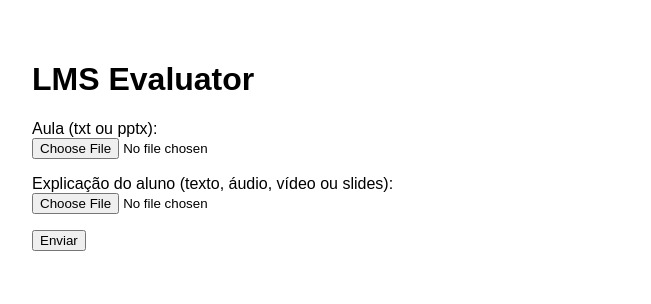
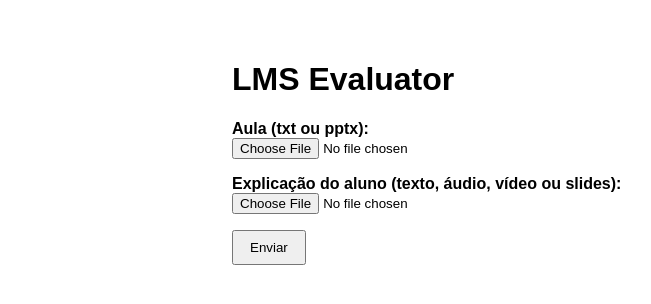
Before and after one commit to brmodolo/MVP-Wire, a React (Vite) app: page / in a window 1280 px wide. Shown: the top 304 px of the page, without its empty margins (8-659 px from the left). Built offline with nearby package versions, Linux system fonts and the light colour scheme.

Commit message:
Update App.jsx

```diff
--- a/src/App.jsx
+++ b/src/App.jsx
@@ -1,47 +1,47 @@
-import React, { useState } from 'react';
+import React, { useState } from 'react'
 
 function App() {
-  const [aula, setAula] = useState(null);
-  const [explicacao, setExplicacao] = useState(null);
-  const [resultado, setResultado] = useState(null);
+  const [aula, setAula] = useState(null)
+  const [explicacao, setExplicacao] = useState(null)
+  const [resultado, setResultado] = useState(null)
 
-  // Envia os arquivos para o backend
   const handleSubmit = async (e) => {
-    e.preventDefault();
-    const formData = new FormData();
-    formData.append('aula', aula);
-    formData.append('explicacao', explicacao);
+    e.preventDefault()
+    const formData = new FormData()
+    formData.append('aula', aula)
+    formData.append('explicacao', explicacao)
 
     try {
       const res = await fetch('https://mvp-wire-back.onrender.com/avaliar/', {
         method: 'POST',
-        body: formData,
-      });
+        body: formData
+      })
 
-      const data = await res.json();
-      setResultado(data);
-    } catch (error) {
-      console.error('Erro ao enviar os dados:', error);
-      setResultado({ avaliacao_gerada: 'Erro ao processar. Tente novamente.' });
+      if (!res.ok) {
+        throw new Error('Erro na requisição')
+      }
+
+      const data = await res.json()
+      setResultado(data)
+    } catch (err) {
+      console.error(err)
+      setResultado({ erro: 'Ocorreu um erro ao enviar os arquivos.' })
     }
-  };
+  }
 
   return (
-    <div style={{ padding: '2rem', fontFamily: 'sans-serif' }}>
+    <div style={{ padding: '2rem', fontFamily: 'sans-serif', maxWidth: '800px', margin: 'auto' }}>
       <h1>LMS Evaluator</h1>
-
       <form onSubmit={handleSubmit}>
-        <div>
-          <label>Aula (txt ou pptx):</label><br />
-          <input type="file" onChange={(e) => setAula(e.target.files[0])} required />
+        <div style={{ marginBottom: '1rem' }}>
+          <label><strong>Aula (txt ou pptx):</strong></label><br />
+          <input type="file" onChange={e => setAula(e.target.files[0])} required />
         </div>
-
-        <div style={{ marginTop: '1rem' }}>
-          <label>Explicação do aluno (texto, áudio, vídeo ou slides):</label><br />
-          <input type="file" onChange={(e) => setExplicacao(e.target.files[0])} required />
+        <div style={{ marginBottom: '1rem' }}>
+          <label><strong>Explicação do aluno (texto, áudio, vídeo ou slides):</strong></label><br />
+          <input type="file" onChange={e => setExplicacao(e.target.files[0])} required />
         </div>
-
-        <button type="submit" style={{ marginTop: '1rem' }}>Enviar</button>
+        <button type="submit" style={{ padding: '0.5rem 1rem' }}>Enviar</button>
       </form>
 
       {resultado && (
@@ -53,11 +53,19 @@ function App() {
           whiteSpace: 'pre-wrap'
         }}>
           <h2>Resultado</h2>
-          <p>{resultado.avaliacao_gerada || 'Nenhuma avaliação retornada.'}</p>
+          {resultado.erro ? (
+            <p style={{ color: 'red' }}>{resultado.erro}</p>
+          ) : (
+            <>
+              <p><strong>Tema:</strong> {resultado.tema || 'Não identificado'}</p>
+              <p><strong>Transcrição da explicação:</strong> {resultado.transcricao_producao || 'Não disponível'}</p>
+              <p><strong>Similaridade:</strong> {resultado.similaridade_percentual ?? 'N/A'}%</p>
+            </>
+          )}
         </div>
       )}
     </div>
-  );
+  )
 }
 
-export default App;
+export default App
```
